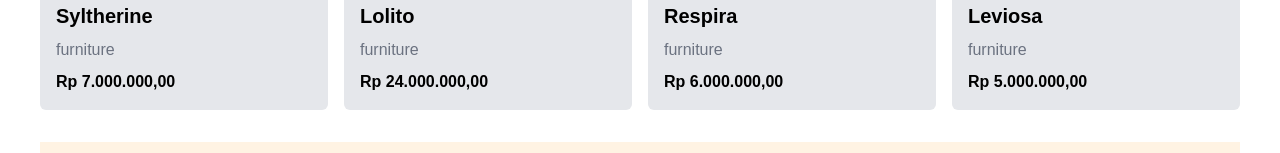
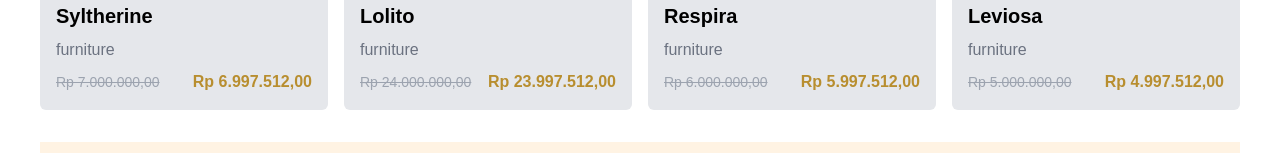
Before and after one commit to hwisnu222/furniro, a Next.js app: page /shop in a window 1280 px wide. Shown: the part 799-952 px from the top of the page. Built offline with nearby package versions, Linux system fonts and the light colour scheme.

Commit message:
feat: add disscount price at product

```diff
--- a/components/Products.tsx
+++ b/components/Products.tsx
@@ -57,7 +57,14 @@ export default function Products({ data }: ProductProps) {
           <div className="tw-flex tw-flex-col tw-gap-2 tw-p-4">
             <h3 className="tw-text-xl tw-font-bold">{item.title}</h3>
             <p className="tw-text-gray-500">{item.category}</p>
-            <strong>{convertCurrency(item.price)}</strong>
+            <div className="tw-flex tw-flex-col tw-items-start tw-justify-between tw-gap-2 md:tw-flex-row md:tw-items-center">
+              <s className="tw-inline tw-text-sm tw-text-gray-400">
+                {convertCurrency(item.price)}
+              </s>
+              <strong className="tw-inline tw-text-default-200">
+                {convertCurrency(item.price - 2488)}
+              </strong>
+            </div>
           </div>
         </section>
       ))}
```
